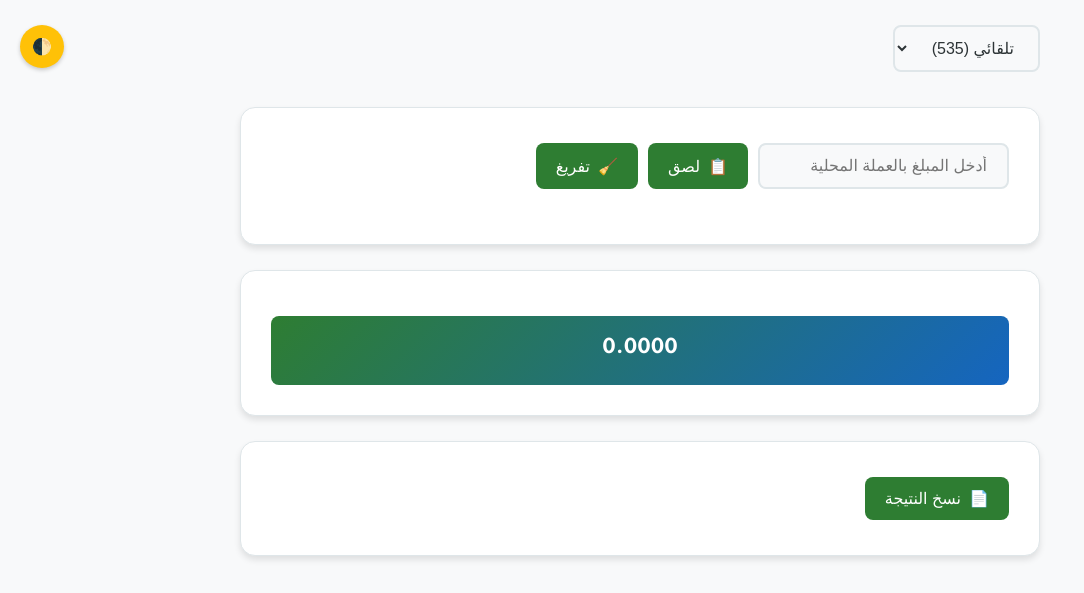
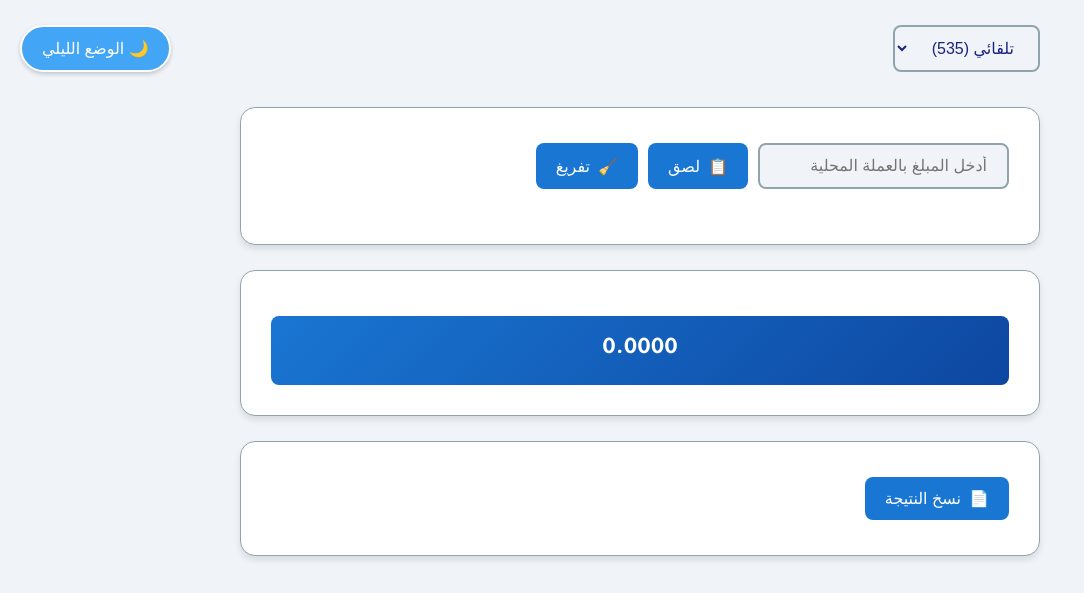
Before and after one commit to m-almwmry/4esm1, a plain HTML site: page index.html in a window 1280 px wide. Shown: the top 593 px of the page, without its empty margins (0-1084 px from the left). Drawn offline with Linux system fonts and the light colour scheme.

Commit message:
Update index.html

```diff
--- a/index.html
+++ b/index.html
@@ -7,20 +7,20 @@
     <link href="https://fonts.googleapis.com/css2?family=Tajawal:wght@300;500;700&display=swap" rel="stylesheet">
     <style>
         :root {
-            --primary-color: #2E7D32;
-            --secondary-color: #1565C0;
-            --accent-color: #FFC107;
-            --background-color: #f8f9fa;
-            --text-color: #2d3436;
-            --border-color: #dfe6e9;
-            --gradient: linear-gradient(135deg, #2E7D32 0%, #1565C0 100%);
+            --primary-color: #1976D2;
+            --secondary-color: #0D47A1;
+            --accent-color: #42A5F5;
+            --background-color: #f0f4f8;
+            --text-color: #1a237e;
+            --border-color: #90a4ae;
+            --gradient: linear-gradient(135deg, #1976D2 0%, #0D47A1 100%);
         }
 
         .dark-mode {
-            --background-color: #2d2d2d;
-            --text-color: #ffffff;
-            --border-color: #555555;
-            --gradient: linear-gradient(135deg, #1B5E20 0%, #0D47A1 100%);
+            --background-color: #1A237E;
+            --text-color: #E3F2FD;
+            --border-color: #3949AB;
+            --gradient: linear-gradient(135deg, #1A237E 0%, #0D47A1 100%);
         }
 
         body {
@@ -40,11 +40,11 @@
             border-radius: 15px;
             margin-bottom: 25px;
             box-shadow: 0 4px 6px rgba(0, 0, 0, 0.1);
-            background: white;
+            background: #ffffff;
         }
 
         .dark-mode .container {
-            background: #363636;
+            background: #0D47A1;
         }
 
         .input-group {
@@ -78,6 +78,7 @@
         button:hover {
             transform: translateY(-2px);
             box-shadow: 0 3px 6px rgba(0, 0, 0, 0.2);
+            background: var(--secondary-color);
         }
 
         button:active {
@@ -113,9 +114,15 @@
             top: 20px;
             left: 20px;
             background: var(--accent-color);
-            padding: 12px;
-            border-radius: 50%;
+            color: white;
+            padding: 12px 20px;
+            border-radius: 30px;
             box-shadow: 0 2px 4px rgba(0, 0, 0, 0.2);
+            border: 2px solid white;
+            z-index: 1000;
+            display: flex;
+            align-items: center;
+            gap: 8px;
         }
 
         .google-play-badge {
@@ -145,11 +152,18 @@
             .input-group {
                 flex-direction: column;
             }
+
+            .dark-mode-toggle {
+                top: 10px;
+                left: 10px;
+                padding: 10px 15px;
+                font-size: 14px;
+            }
         }
     </style>
 </head>
 <body>
-    <button class="dark-mode-toggle" onclick="toggleDarkMode()">🌓</button>
+    <button class="dark-mode-toggle" onclick="toggleDarkMode()">🌙 الوضع الليلي</button>
 
     <div class="settings">
         <select id="dollarRateMode" onchange="toggleRateInput()">
@@ -237,7 +251,10 @@
         }
 
         function toggleDarkMode() {
-            document.body.classList.toggle('dark-mode');
+            const body = document.body;
+            body.classList.toggle('dark-mode');
+            const toggleBtn = document.querySelector('.dark-mode-toggle');
+            toggleBtn.textContent = body.classList.contains('dark-mode') ? '☀️ الوضع النهاري' : '🌙 الوضع الليلي';
         }
 
         // Event Listeners
```
